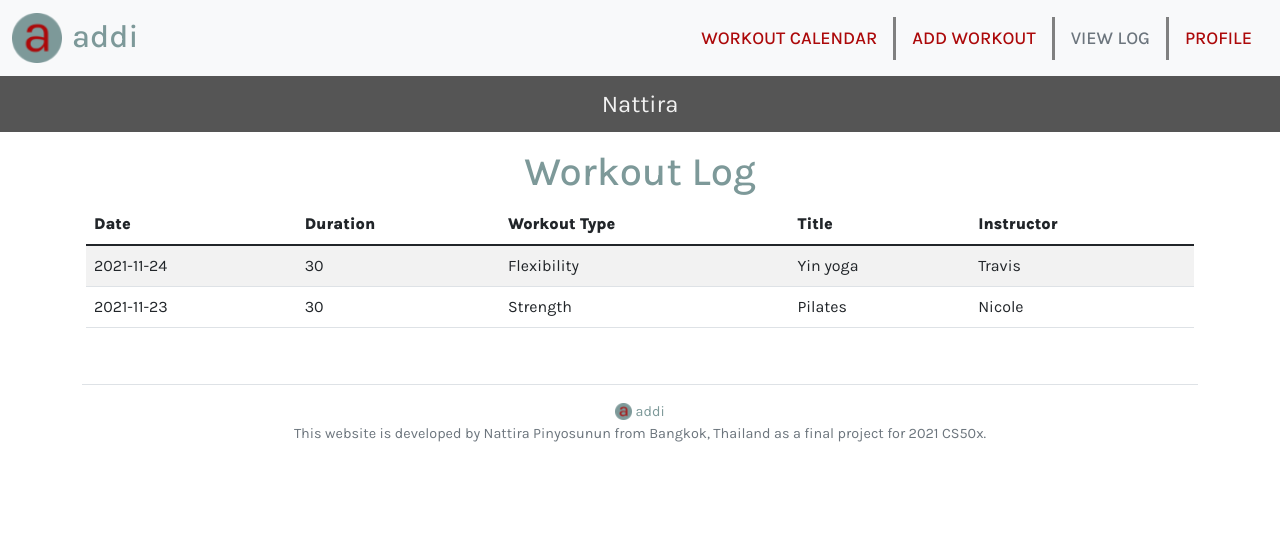
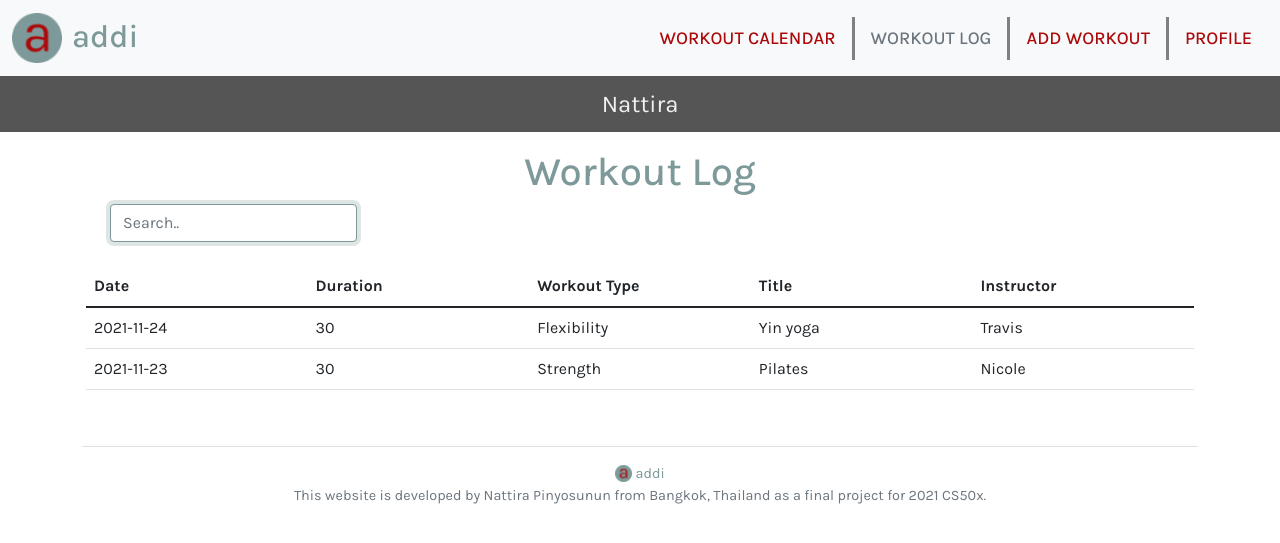
Before and after one commit to pippinnie/addi, a Flask app: page /viewlog in a window 1280 px wide. Shown: the top 543 px of the page. Run offline with Flask 2, Linux system fonts and the light colour scheme; a user stored in the database is signed in; data comes from the database, SQL or seed files in the repository; some libraries are stand-ins or nearby versions.

Commit message:
workout log table completed

```diff
--- a/app.py
+++ b/app.py
@@ -222,7 +222,14 @@ def add():
 
     # user reached via GET
     else:
-        return render_template("add.html")
+        # Query database for titles and instructors from workouts table with the user id
+        rows = db.execute("SELECT * FROM workouts WHERE user_id = ?", (session["user_id"],))
+        rows = list(rows)
+
+        titles = rows[0]['title']
+        instructors = rows[0]['instructors']
+
+        return render_template("add.html", titles=titles, instructors=instructors)
 
 
 @app.route("/viewlog")
--- a/static/app.js
+++ b/static/app.js
@@ -6,6 +6,7 @@ document.addEventListener('DOMContentLoaded', function() {
             document.getElementById('brand').focus();
         })
     }
+
 
     // Get today date
     // source=https://teamtreehouse.com/community/html-input-date-field-how-to-set-default-value-to-todays-date
@@ -51,7 +52,17 @@ document.addEventListener('DOMContentLoaded', function() {
         header.classList.add("sticky");
     } else {
         header.classList.remove("sticky");
-    }
-}
+    }}
+
+
+    // Search box on workout log
+    $(document).ready(function(){
+        $("#myInput").on("keyup", function() {
+            var value = $(this).val().toLowerCase();
+            $("#myTable tr").filter(function() {
+                $(this).toggle($(this).text().toLowerCase().indexOf(value) > -1)
+            });
+        });
+    });
 
 });
--- a/static/styles.css
+++ b/static/styles.css
@@ -95,9 +95,10 @@ footer {
 }
 
 /* Focus on forms */
-.form-control:focus, .btn-close:focus {
+.form-control:focus, .btn-close:focus, *:focus-visible {
     border-color: #7d9999;
     box-shadow: 0 0 0 0.25rem rgb(125 153 153 / 25%);
+    outline: -webkit-focus-ring-color auto 0px;
 }
 
 /* Form labels */
@@ -126,6 +127,11 @@ header ul {
     height: 1.2em;
 }
 
+ /* Input focus
+input:focus-visible {
+
+} */
+
 /* Style the header */
 .header {
     padding: 10px 16px;
@@ -146,3 +152,11 @@ header ul {
 .sticky + .content {
     padding-top: 102px;
 }
+
+/* Fixed tables */
+table.fixed {
+    table-layout:fixed;
+}
+table.fixed td {
+    overflow: hidden;
+}
--- a/templates/add.html
+++ b/templates/add.html
@@ -80,7 +80,7 @@
                 <!-- Title -->
                 <div class="col-sm-6">
                     <div class="form-floating">
-                        <input id="title" class="form-control" placeholder="Title" name="title" type="text" maxlength="250" autocomplete="on">
+                        <input id="title" class="form-control" placeholder="Title" name="title" type="text" maxlength="250" autocomplete="off">
                         <label for="title">Title (optional)</label>
                     </div>
                 </div>
@@ -88,7 +88,7 @@
                 <!-- Instructor -->
                 <div class="col-sm-6">
                     <div class="form-floating">
-                        <input id="instructor" class="form-control" placeholder="Instructor" name="instructor" type="text" maxlength="250" autocomplete="on">
+                        <input id="instructor" class="form-control" placeholder="Instructor" name="instructor" type="text" maxlength="250" autocomplete="off">
                         <label for="instructor">Instructor (optional)</label>
                     </div>
                 </div>
--- a/templates/layout.html
+++ b/templates/layout.html
@@ -32,7 +32,7 @@
         <!-- Google fonts Karla -->
         <link rel="preconnect" href="https://fonts.googleapis.com">
         <link rel="preconnect" href="https://fonts.gstatic.com" crossorigin>
-        <link href="https://fonts.googleapis.com/css2?family=Karla:ital,wght@0,200;0,400;0,500;0,600;0,800;1,200;1,400;1,500;1,800&display=swap" rel="stylesheet">
+        <link href="https://fonts.googleapis.com/css2?family=Karla:ital,wght@0,200;0,300;0,400;0,500;0,600;0,700;0,800;1,200;1,300;1,400;1,500;1,600;1,700;1,800&display=swap" rel="stylesheet">
 
         <!-- Separate Popper and Bootstrap JS -->
         <script src="https://cdn.jsdelivr.net/npm/@popperjs/core@2.10.2/dist/umd/popper.min.js" integrity="sha384-7+zCNj/IqJ95wo16oMtfsKbZ9ccEh31eOz1HGyDuCQ6wgnyJNSYdrPa03rtR1zdB" crossorigin="anonymous"></script>
@@ -68,8 +68,8 @@
                         {% if session.user_id %}
                             <ul class="nav justify-content-end">
                                 <li class="nav-item"><a class="nav-link {{ 'active' if request.endpoint == 'calendar'}} {{ 'disabled' if request.endpoint == 'calendar'}}" href="/">WORKOUT CALENDAR</a></li>
+                                <li class="nav-item"><a class="nav-link {{ 'active' if request.endpoint == 'viewlog'}} {{ 'disabled' if request.endpoint == 'viewlog'}}" href="/viewlog">WORKOUT LOG</a></li>
                                 <li class="nav-item"><a class="nav-link {{ 'active' if request.endpoint == 'add'}} {{ 'disabled' if request.endpoint == 'add'}}" href="/add">ADD WORKOUT</a></li>
-                                <li class="nav-item"><a class="nav-link {{ 'active' if request.endpoint == 'viewlog'}} {{ 'disabled' if request.endpoint == 'viewlog'}}" href="/viewlog">VIEW LOG</a></li>
                                 <li class="nav-item"><a class="nav-link {{ 'active' if request.endpoint == 'profile'}} {{ 'disabled' if request.endpoint == 'profile'}}" href="/profile">PROFILE</a></li>
                             </ul>
 
--- a/templates/viewlog.html
+++ b/templates/viewlog.html
@@ -6,7 +6,15 @@
 
 {% block main %}
     <h1 class="green text-center">Workout Log</h1>
-    <table class="table table-striped">
+
+    <!-- Search box -->
+    <div class="row mb-4">
+        <div class="col-sm-3">
+            <input id="myInput" type="text" placeholder="Search.." class="form-control" autofocus>
+        </div>
+    </div>
+
+    <table class="table fixed">
         <thead>
            <tr>
                <th>Date</th>
@@ -16,7 +24,7 @@
                <th>Instructor</th>
            </tr>
         </thead>
-        <tbody>
+        <tbody id='myTable'>
             {% for workout in workouts %}
             <tr>
                 <td>{{ workout['date'] }}</td>
```
